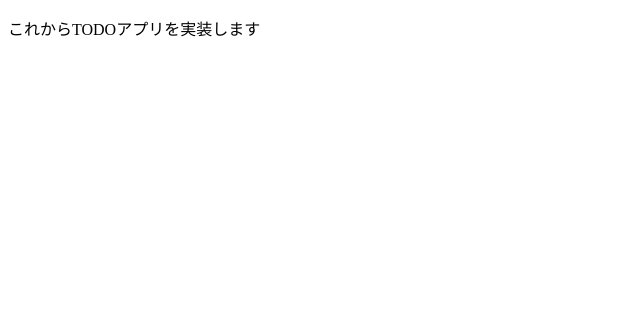
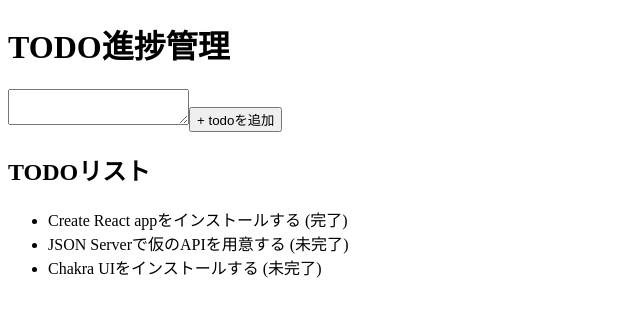
Before and after one commit to micchy466/todo-app, a React (Create React App) app: page / in a window 1280 px wide. Shown: the top 316 px of the page, without its empty margins (0-640 px from the left). Built offline with nearby package versions, Linux system fonts and the light colour scheme; data requests are answered from the project's data file.

Commit message:
✨ 一覧表示

```diff
--- /dev/null
+++ b/db.json
@@ -0,0 +1,19 @@
+{
+  "todos": [
+    {
+      "id": 1,
+      "content": "Create React appをインストールする",
+      "done": true
+    },
+    {
+      "id": 2,
+      "content": "JSON Serverで仮のAPIを用意する",
+      "done": false
+    },
+    {
+      "id": 3,
+      "content": "Chakra UIをインストールする",
+      "done": false
+    }
+  ]
+}
--- a/package.json
+++ b/package.json
@@ -6,9 +6,11 @@
     "@testing-library/jest-dom": "^5.16.5",
     "@testing-library/react": "^13.4.0",
     "@testing-library/user-event": "^13.5.0",
+    "axios": "^1.2.1",
     "react": "^18.2.0",
     "react-dom": "^18.2.0",
     "react-scripts": "5.0.1",
+    "ulid": "^2.3.0",
     "web-vitals": "^2.1.4"
   },
   "scripts": {
@@ -34,5 +36,8 @@
       "last 1 firefox version",
       "last 1 safari version"
     ]
+  },
+  "devDependencies": {
+    "json-server": "^0.17.1"
   }
 }
--- a/src/App.js
+++ /dev/null
@@ -1,7 +0,0 @@
-function App() {
-  return (
-    <p>これからTODOアプリを実装します</p>
-  );
-}
-
-export default App;
--- /dev/null
+++ b/src/components/App.js
@@ -0,0 +1,36 @@
+import React, { useState, useEffect } from "react";
+import axios from "axios";
+
+const todoDataUrl = "http://localhost:3100/todos";
+
+function App() {
+  const [todoList, setTodoList] = useState([]);
+
+  useEffect(() => {
+    const fetchData = async () => {
+      const response = await axios.get(todoDataUrl);
+      setTodoList(response.data);
+    };
+    fetchData()
+  }, []);
+  console.log("TODOリスト:", todoList);
+
+  return (
+    <>
+      <h1>TODO進捗管理</h1>
+      <textarea />
+      <button>+ todoを追加</button>
+      <h2>TODOリスト</h2>
+      <ul>
+        {todoList.map((todo) => (
+          <li key={todo.id}>
+            {todo.content} ({todo.done && "完了" || "未完了"})
+          </li>
+        ))}
+      </ul>
+    </>
+  );
+
+};
+
+export default App;
--- a/src/index.js
+++ b/src/index.js
@@ -1,6 +1,6 @@
 import React from 'react';
 import ReactDOM from 'react-dom/client';
-import App from './App';
+import App from './components/App';
 
 const root = ReactDOM.createRoot(document.getElementById('root'));
 root.render(
```
Also changed, not shown: 1 other file (tests, documents, lock files or other folders).
